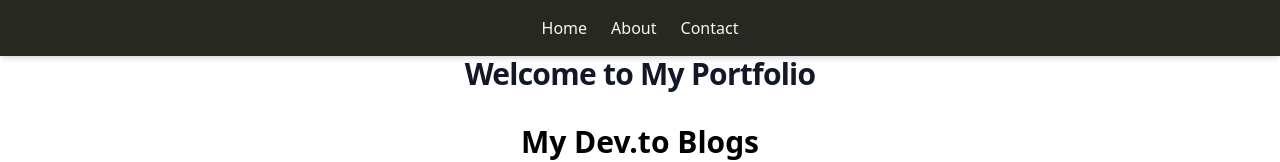
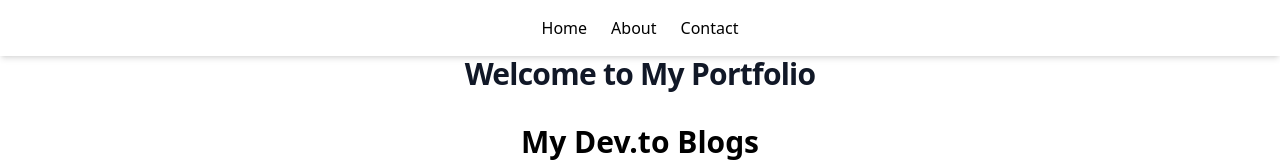
Before and after one commit to amanbhoria/amanbhoria.github.io, a React (Vite) app: page / in a window 1280 px wide. Shown: the top 162 px of the page. Built offline with nearby package versions, Linux system fonts and the light colour scheme; no server answers.

Commit message:
Update tailwind.config.js

```diff
--- a/tailwind.config.js
+++ b/tailwind.config.js
@@ -1,27 +1,10 @@
 /** @type {import('tailwindcss').Config} */
 module.exports = {
   content: [
-    "./index.html",
-    "./src/**/*.{js,jsx,ts,tsx}"
+    "./src/**/*.{js,jsx,ts,tsx}", // Make sure to include all file extensions in src
   ],
   theme: {
-    extend: {
-      colors: {
-        monokai: {
-          background: "#272822",
-          foreground: "#F8F8F2",
-          comment: "#75715E",
-          highlight: "#49483E",
-          // Monokai accent colors
-          pink: "#F92672",
-          green: "#A6E22E",
-          orange: "#FD971F",
-          cyan: "#66D9EF",
-          yellow: "#E6DB74",
-          // etc. if you'd like more
-        },
-      },
-    },
+    extend: {},
   },
   plugins: [],
-};
+}
```
